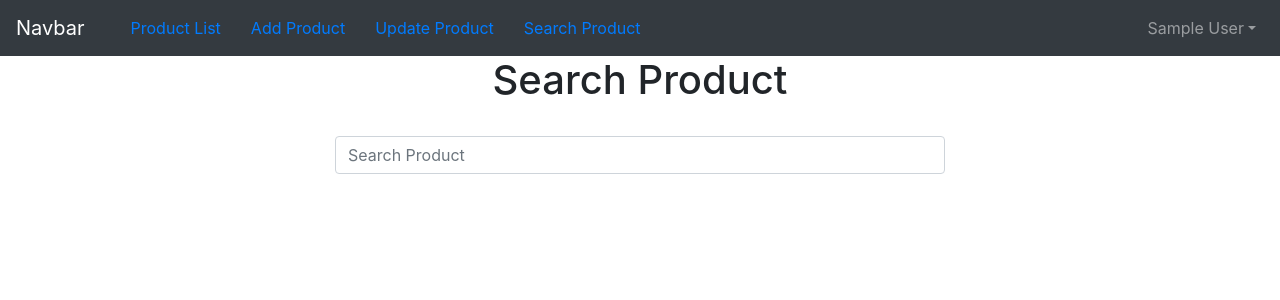
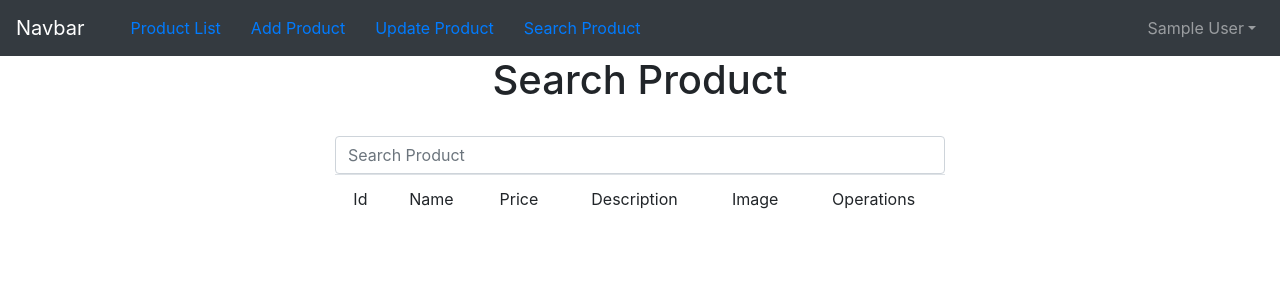
Before and after one commit to anil-sidhu/ecomm-dashboard, a React (Create React App) app: page /search in a window 1280 px wide. Shown: the top 300 px of the page. Built offline with nearby package versions, Linux system fonts and the light colour scheme; sample sign-in values are in the browser's storage.

Commit message:
final code

```diff
--- a/src/SearchProduct.js
+++ b/src/SearchProduct.js
@@ -1,14 +1,50 @@
 import Header from './Header'
 import { useState } from 'react'
+import {Table} from 'react-bootstrap'
 function SearchProduct() {
 
+  const [data,setData]=useState([])
+
+  async function search(key)
+  {
+    console.warn(key)
+
+    let result = await fetch("http://localhost:8000/api/search/"+key);
+    result=await result.json();
+    console.warn(result)
+    setData(result)
+  }
   return (
     <div>
       <Header />
       <div className="col-sm-6 offset-sm-3">
         <h1>Search Product</h1>
         <br />
-        <input type="text" className="form-control" placeholder="Search Product" />
+        <input type="text" onChange={(e)=>search(e.target.value)} className="form-control" placeholder="Search Product" />
+        <Table>
+                <tr>
+                    <td>Id</td>
+                    <td>Name</td>
+                    <td>Price</td>
+                    <td>Description</td>
+                    <td>Image</td>
+                    <td>Operations</td>
+
+                </tr>
+                {
+                    data.map((item)=>
+                        <tr>
+                        <td>{item.id}</td>
+                        <td>{item.name}</td>
+                        <td>{item.price}</td>
+                        <td>{item.description}</td>
+                        <td><img style={{width:100}}  src={"http://localhost:8000/"+item.file_path}/></td>
+
+
+                    </tr>
+                    )
+                }
+            </Table>
       </div>
     </div>
   )
```
Also changed, not shown: 1 other file (tests, documents, lock files or other folders).
